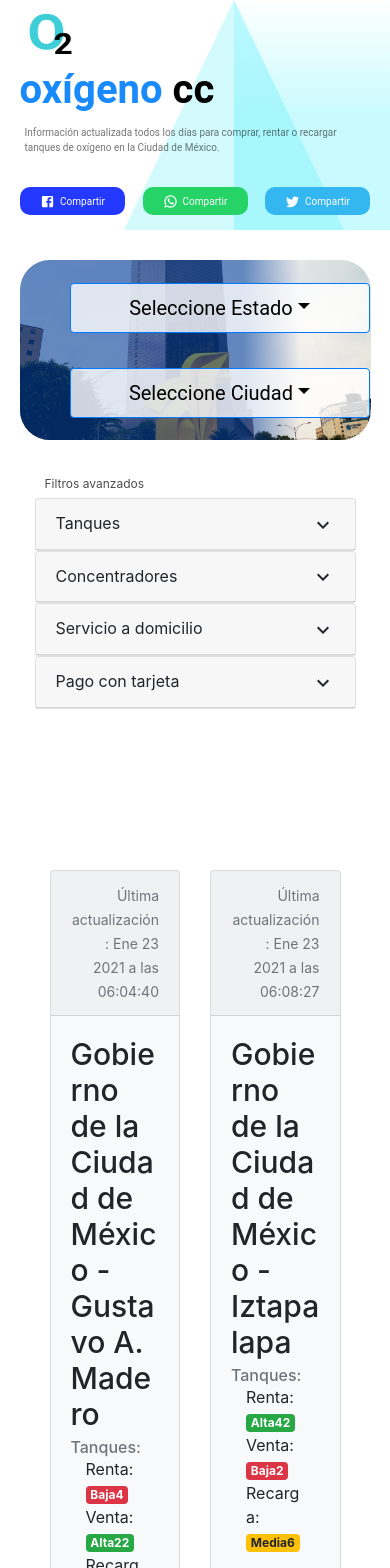
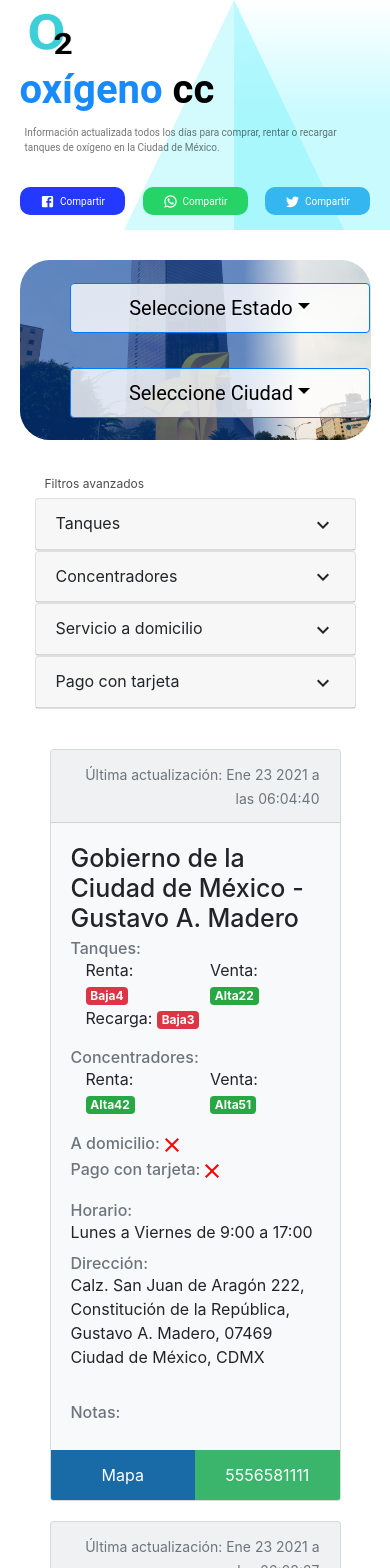
Before and after one commit to AlexisFlores17/oxigeno.cc.front, a React (Create React App) app: page / in a window 390 px wide. Shown: the top 1568 px of the page. Built offline with nearby package versions, Linux system fonts and the light colour scheme; the HTML template or start-up script is replaced by a standard one.

Commit message:
responsive tarjetas y menu lateral 1.0

```diff
--- a/src/Componentes/CardsGrid.js
+++ b/src/Componentes/CardsGrid.js
@@ -36,7 +36,7 @@ export default function CardsGrid(props) {
 
 
   return (
-    <div className="tarjetas-container col-sm-9" >
+    <div className="tarjetas-container col-12 col-md-9" >
       {filteredData.map((distribuidor) =>
         <MyCard
           key={distribuidor.nombre_distribuidor}
--- a/src/Componentes/MenuLateral.js
+++ b/src/Componentes/MenuLateral.js
@@ -74,7 +74,7 @@ export const MenuLateral = () =>{
 
 
     return(
-        <div className="menu-lateral-container col-sm-3">
+        <div className="menu-lateral-container col-12 col-md-3 hidden-sm">
             <div className="menu-lateral-header">
                 Filtros avanzados
             </div>
--- a/src/Componentes/MyCard.js
+++ b/src/Componentes/MyCard.js
@@ -52,7 +52,7 @@ export default function MyCard(props) {
   }
 
   return (
-    <div className="col-6 card-lencho">
+    <div className="col-12 col-sm-10 col-md-10 col-lg-6  card-lencho">
       <Card bg={"light"}>
         <Card.Header>
           <small className="text-muted ">Última actualización: {dateFormat(`${ultima_actualizacion}`, "mmm dd yyyy")} a las {dateFormat(`${ultima_actualizacion}`, "HH:MM:ss")} </small>
--- a/src/Styles/componentesCss/_MenuLateralCss.scss
+++ b/src/Styles/componentesCss/_MenuLateralCss.scss
@@ -6,8 +6,8 @@
 }
 .menu-lateral-container{
     display: inline-block;
+    margin-bottom: 40px;
     // background-color: red;
-    height: 400px;
     // background-color: black;
 }
 
--- a/src/Styles/componentesCss/_MyCardCss.scss
+++ b/src/Styles/componentesCss/_MyCardCss.scss
@@ -5,10 +5,10 @@
 .tarjetas-container{
   display: flex;
   flex-flow: row wrap;
-  justify-content: space-between;
+  justify-content: center;
 }
   .card-title{
-    font-size: 30px;
+    font-size: 25px;
   }
   .mycard-footer{
     height: 50px;
--- a/src/Styles/componentesCss/_TarjetasCss.scss
+++ b/src/Styles/componentesCss/_TarjetasCss.scss
@@ -1,4 +1,5 @@
 .tarjetas-container{
     display: flex;
     flex-flow: row wrap;
+    justify-content: center;
 }
```
